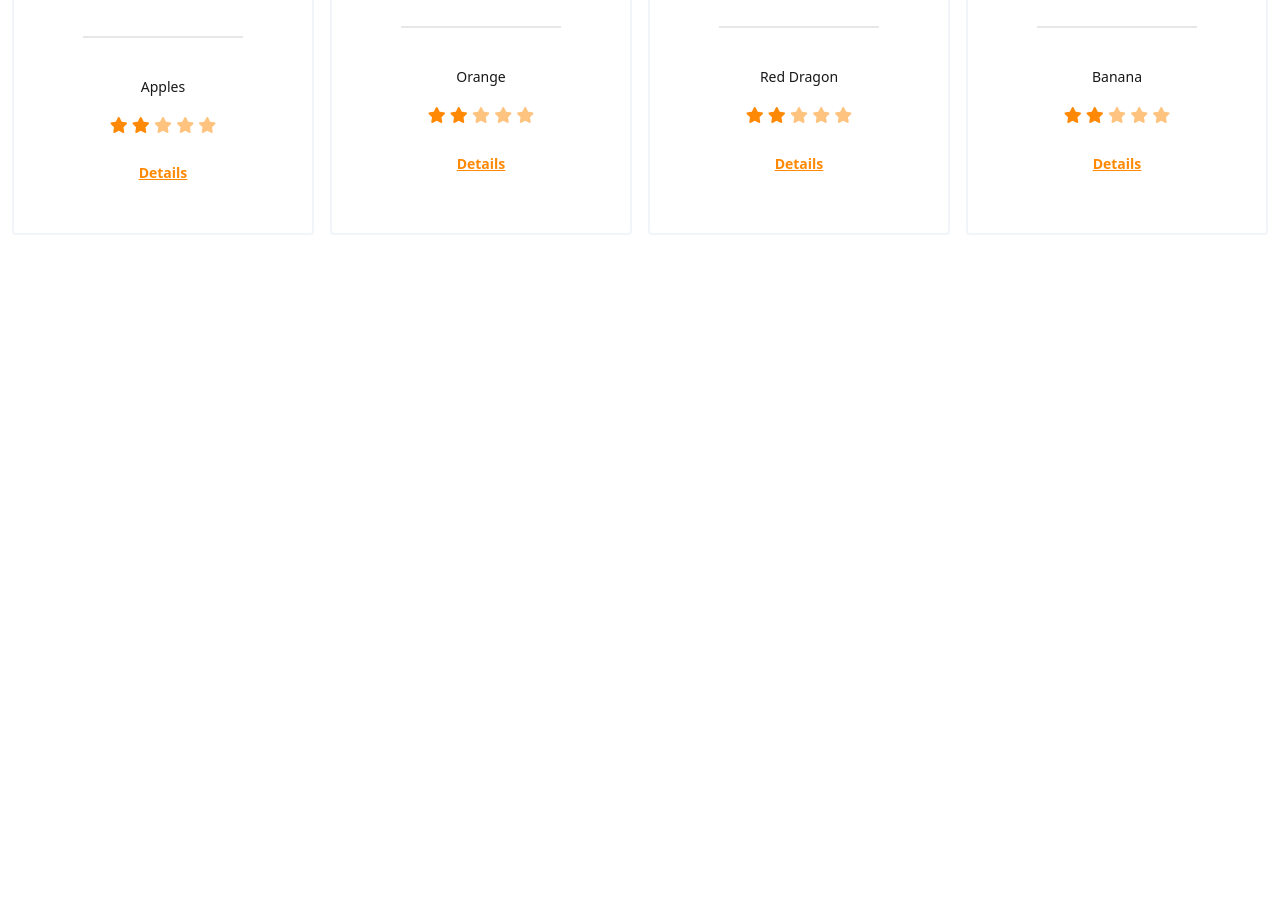
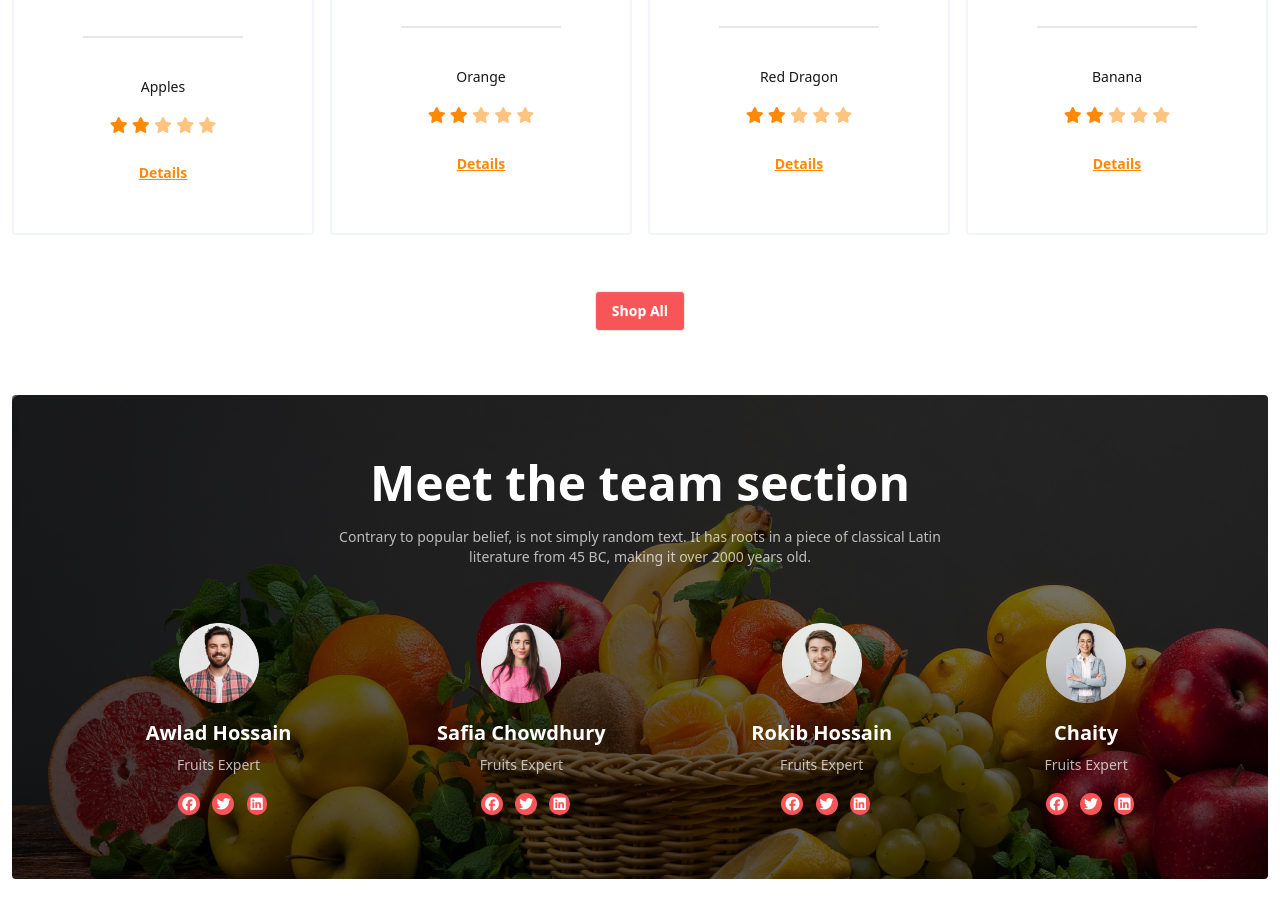
Before and after one commit to mehedihasanmurad/fruit-brust-daisyUi, a plain HTML site: page index.html in a window 1280 px wide. Shown: the part 1301-2218 px from the top of the page. Before the commit the page ends 1600 px from the top, so only its background shows below. Drawn offline with nearby package versions, Linux system fonts and the light colour scheme.

Commit message:
team section added

```diff
--- a/index.html
+++ b/index.html
@@ -267,7 +267,61 @@
                     <button class="btn btn-link text-orange-400 decoration-none">Details</button>
                 </div>
             </div>
+            <div class="flex justify-center mt-14 hidden lg:flex">
+                <button class="btn bg-[#F85559] text-white">Shop All</button>
+            </div>
+        </section>
 
+        <section class="my-14">
+            <div class=" w-full h-full py-16 bg-[linear-gradient(45deg,rgba(0,0,0,0.7),rgba(0,0,0,0.5)),url(images/banner1.png)] rounded ">
+                <div class="text-center text-white space-y-5">
+                    <h1 class="text-3xl lg:text-5xl font-bold ">Meet the team section</h1>
+                    <p class="lg:w-3/6 mx-auto text-sm opacity-70 px-2">Contrary to popular belief, is not simply random text. It has roots in a piece of classical Latin literature from 45 BC, making it over 2000 years old.</p>
+                </div>
+
+                <div class="flex flex-col gap-3 md:flex-row md:justify-evenly lg:flex-row lg:justify-evenly mt-14">
+                    <div class="flex flex-col items-center text-white">
+                        <img class="w-20 mb-4" src="images/member1.png" alt="">
+                        <h3 class="text-xl font-semibold mb-2">Awlad Hossain</h3>
+                        <p class="text-sm opacity-70 mb-2">Fruits Expert</p>
+                        <div class="mt-2">
+                            <i class="fa-brands fa-facebook bg-[#F85559] text-sm p-1 rounded-full ml-2"></i>
+                            <i class="fa-brands fa-twitter bg-[#F85559] text-sm p-1 rounded-full ml-2"></i>
+                            <i class="fa-brands fa-linkedin bg-[#F85559] text-sm p-1 rounded-full ml-2"></i>
+                        </div>
+                    </div>
+                    <div class="flex flex-col items-center text-white">
+                        <img class="w-20 mb-4" src="images/member2.png" alt="">
+                        <h3 class="text-xl font-semibold mb-2">Safia Chowdhury</h3>
+                        <p class="text-sm opacity-70 mb-2">Fruits Expert</p>
+                        <div class="mt-2">
+                            <i class="fa-brands fa-facebook bg-[#F85559] text-sm p-1 rounded-full ml-2"></i>
+                            <i class="fa-brands fa-twitter bg-[#F85559] text-sm p-1 rounded-full ml-2"></i>
+                            <i class="fa-brands fa-linkedin bg-[#F85559] text-sm p-1 rounded-full ml-2"></i>
+                        </div>
+                    </div>
+                    <div class="flex flex-col items-center text-white">
+                        <img class="w-20 mb-4" src="images/member3.png" alt="">
+                        <h3 class="text-xl font-semibold mb-2">Rokib Hossain</h3>
+                        <p class="text-sm opacity-70 mb-2">Fruits Expert</p>
+                        <div class="mt-2">
+                            <i class="fa-brands fa-facebook bg-[#F85559] text-sm p-1 rounded-full ml-2"></i>
+                            <i class="fa-brands fa-twitter bg-[#F85559] text-sm p-1 rounded-full ml-2"></i>
+                            <i class="fa-brands fa-linkedin bg-[#F85559] text-sm p-1 rounded-full ml-2"></i>
+                        </div>
+                    </div>
+                    <div class="flex flex-col items-center text-white">
+                        <img class="w-20 mb-4" src="images/member4.png" alt="">
+                        <h3 class="text-xl font-semibold mb-2">Chaity</h3>
+                        <p class="text-sm opacity-70 mb-2">Fruits Expert</p>
+                        <div class="mt-2">
+                            <i class="fa-brands fa-facebook bg-[#F85559] text-sm p-1 rounded-full ml-2"></i>
+                            <i class="fa-brands fa-twitter bg-[#F85559] text-sm p-1 rounded-full ml-2"></i>
+                            <i class="fa-brands fa-linkedin bg-[#F85559] text-sm p-1 rounded-full ml-2"></i>
+                        </div>
+                    </div>
+                </div>
+            </div>
         </section>
     </main>
     <!-- footer part  -->
```
